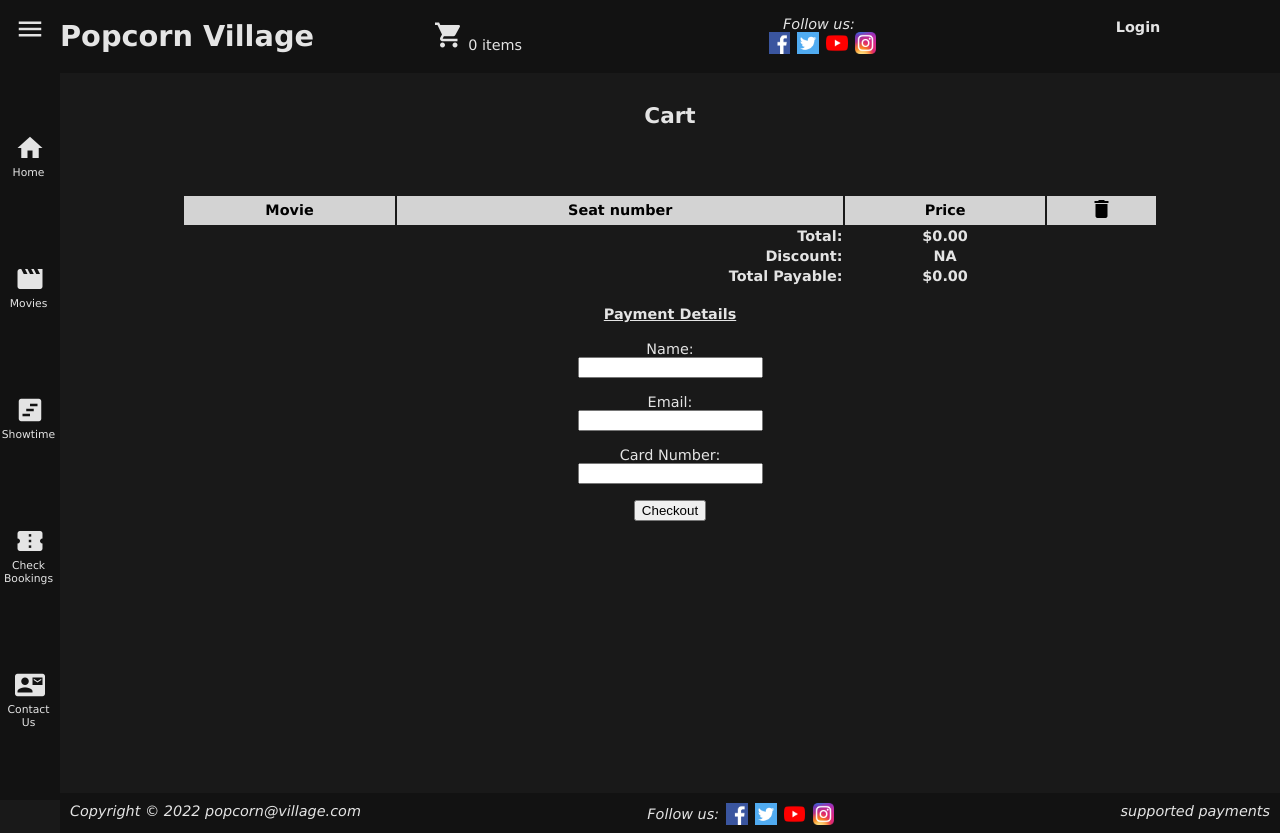
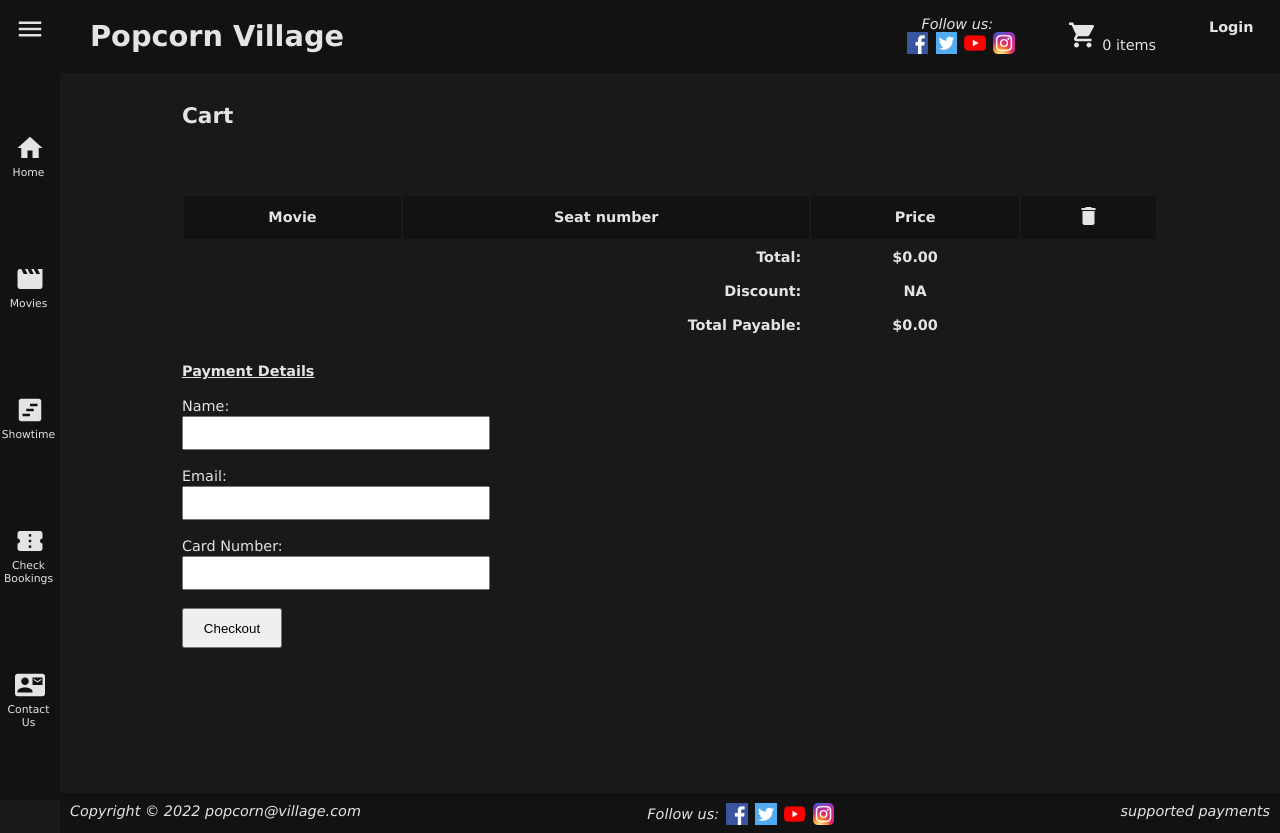
Before and after one commit to JunHong11/IE4717_Proj_Popcorn_village, a PHP site: page /cart.php in a window 1280 px wide. Run offline with PHP 8.4, Linux system fonts and the light colour scheme; lists and menus that the app fills with data are empty.

Commit message:
UI Update.

```diff
--- a/cart.php
+++ b/cart.php
@@ -36,17 +36,17 @@
                         <th>Price</th>
                         <th>
                             <a href="<?php echo $_SERVER['PHP_SELF']; ?>?empty=1">
-                            <i class="material-icons" style="font-size: ;">delete</i>
+                                <i class="material-icons">delete</i>
                             </a>
                         </th>
                     </tr>
                 </thead>
                 <tbody>
                     <?php
-                        for ($i=0; $i<count($_SESSION['cart']); $i++) {
-                            $seatslist = explode(" ",$_SESSION['cart'][$i]["selected-seats"]);
+                    for ($i = 0; $i < count($_SESSION['cart']); $i++) {
+                        $seatslist = explode(" ", $_SESSION['cart'][$i]["selected-seats"]);
                         //2nd loop to go into the specific seats and create 1 row per seat
-                            for ($j=0; $j<count($seatslist); $j++) {
+                        for ($j = 0; $j < count($seatslist); $j++) {
                             //calculation and query for price
                             $stid = $_SESSION['cart'][$i]["stid_selected"];
                             $query = 'SELECT showtimes.mid, movies.title, movies.price
@@ -58,12 +58,12 @@
                             $price = $row["price"];
                             $total += $price;
                             echo '<tr>';
-                                echo '<td>'.$movietitle.'</td>';
-                                echo '<td>'.$seatslist[$j].'</td>';
-                                echo '<td>'.number_format($price, 2).'</td>';
+                            echo '<td>' . $movietitle . '</td>';
+                            echo '<td>' . $seatslist[$j] . '</td>';
+                            echo '<td>' . number_format($price, 2) . '</td>';
                             echo '<td style="text-align: center;">
-                                <a href="delete_item.php?passing='.$stid.','.$_SESSION['cart'][$i]["selected-seats"].','.$seatslist[$j].'">
-                                <i class="material-icons" style="font-size: ;">delete</i>
+                                <a href="delete_item.php?passing=' . $stid . ',' . $_SESSION['cart'][$i]["selected-seats"] . ',' . $seatslist[$j] . '">
+                                <i class="material-icons">delete</i>
                                 </a></td>';
                             echo '</tr>';
                         }
@@ -81,13 +81,13 @@
                         <?php
                         $discount = 0.0;
                         if (isset($_SESSION['valid_user'])) {
-                        $query = 'SELECT discount FROM users WHERE username="' .$_SESSION['valid_user']. '"';
+                            $query = 'SELECT discount FROM users WHERE username="' . $_SESSION['valid_user'] . '"';
                             $result = $db->query($query);
                             $row = $result->fetch_assoc();
                             $hundred = $row["discount"] * 100;
                             $discount = $total * ($row["discount"]);
-                        echo '<th colspan="2" align="right">Discount '.$hundred.'%:</th><br>';
-                        echo '<th>-$'.$discount.'</th>';
+                            echo '<th colspan="2" align="right">Discount ' . $hundred . '%:</th><br>';
+                            echo '<th>-$' . $discount . '</th>';
                         } else {
                             echo '<th colspan="2" align="right">Discount:</th><br>';
                             echo '<th>NA</th>';
@@ -100,8 +100,8 @@
                     <tr>
                         <?php
                         echo '<th colspan="2" align="right">Total Payable:</th><br>';
-                    $payable = $total-$discount;
-                    echo '<th>$'.number_format($payable, 2).'</th>';
+                        $payable = $total - $discount;
+                        echo '<th>$' . number_format($payable, 2) . '</th>';
                         ?>
                     </tr>
                 </tfoot>
@@ -119,10 +119,10 @@
                 <!--input type="text" id="email" name="email"><br /><br /-->
                 <?php
                 if (isset($_SESSION['valid_user'])) {
-                        $query = 'SELECT email FROM users WHERE username="' .$_SESSION['valid_user']. '"';
+                    $query = 'SELECT email FROM users WHERE username="' . $_SESSION['valid_user'] . '"';
                     $result = $db->query($query);
                     $row = $result->fetch_assoc();
-                        echo '<input type="text" id="email" name="email" value="'.$row["email"].'"><br /><br />';
+                    echo '<input type="text" id="email" name="email" value="' . $row["email"] . '"><br /><br />';
                 } else {
                     echo '<input type="text" id="email" name="email" value=""><br /><br />';
                 }
@@ -130,9 +130,9 @@
                 Card Number:<br />
                 <input type="text" id="cardno" name="cardno"><br /><br />
                 <?php
-                echo '<input type="text" id="total" name="total" value='.number_format($payable, 2).' hidden>';
+                echo '<input type="text" id="total" name="total" value=' . number_format($payable, 2) . ' hidden>';
                 if (isset($_SESSION['valid_user'])) {
-                        echo '<input type="text" id="username" name="username" value="'.$_SESSION['valid_user'].'" hidden>';
+                    echo '<input type="text" id="username" name="username" value="' . $_SESSION['valid_user'] . '" hidden>';
                 } else {
                     echo '<input type="text" id="username" name="username" value="" hidden>';
                 }
@@ -147,16 +147,18 @@
         </div>
 
         <!-- moved to the top right bin in table
-            <a href="<?php //echo $_SERVER['PHP_SELF']; ?>?empty=1">Empty your cart</a></p>
+            <a href="<?php //echo $_SERVER['PHP_SELF'];
+                        ?>?empty=1">Empty your cart</a></p>
         -->
     </div>
     <!--script for checking email format-->
     <script type="text/javascript">
         document.addEventListener("DOMContentLoaded", function(event) {
             var emailbox = document.getElementById("email");
-            emailbox.onchange=chkemail;
+            emailbox.onchange = chkemail;
             //pwbox2.onchange=chkpwd2;
         });
+
         function chkemail(event) {
             var myEmail = event.currentTarget;
             var emailRegexp = /^[^@]+@localhost$/;
--- a/css/cart.css
+++ b/css/cart.css
@@ -3,35 +3,47 @@
 	width: 80%;
 	min-width:800px;
 	max-width: 1200px;
-	text-align: center;
 }
-.cart_display tbody a {
-    color: #888888;
+.cart_display thead a {
+    color: #e4e4e4;
 }
 .cart_display table{
     width: 100%;
     margin: auto;
 }
+td, th {
+	padding: 5px
+}
 thead{
-	background-color: #d3d3d3;
-}
-thead th{
-	color: #000000;
-}
-thead th a{
-	color: #000000;
+	background-color: #121212;
 }
 tbody {
 	text-align: center;
-	background-color: #373737;
+}
+tbody a {
+	color: #a83535;
+}
+tfoot td, th {
+	padding :8px;
+}
+i:hover {
+	background-color: rgba(0,0,0,0.3);
 }
 tbody tr:nth-of-type(odd) {
-	color:#000000;
-	background-color: #e9e8e8;
+	background-color: #313131;
 }
 .payment_details {
-	display: inline-block;
+	margin: 20px auto;
 }
 .payment_details h4{
     text-decoration: underline;
 }
+input[type=text] {
+	width: 300px;
+	height: 28px;
+	margin: 2px auto;
+}
+input[type=submit] {
+	width: 100px;
+	height: 40px;
+}
--- a/header.php
+++ b/header.php
@@ -34,9 +34,19 @@ if (!isset($_SESSION['cart'])) {
 	<div id="rightcol">
 		<header>
 			<div id="headflex">
-				<a href="index.php">
+				<a style="flex-grow: 10; margin-left: 30px;" href="index.php">
 					<h1>Popcorn Village</h1>
 				</a>
+				<div id="headicons">
+					<br>
+					<i>Follow us: </i>
+					<div class="social-flex">
+						<img style="background-color: #ffffff;" src="social_icons/fb.png">
+						<img src="social_icons/twitter.png">
+						<img src="social_icons/youtube.png">
+						<img src="social_icons/ig.png">
+					</div>
+				</div>
 				<div id="headicons">
 					<!-- <h4>cart and social</h4> -->
 					<a href="cart.php" style="display: inline-block; margin: 20px 0; text-decoration: none;">
@@ -50,16 +60,6 @@ if (!isset($_SESSION['cart'])) {
 								echo $numberitems;
 								?> items</span>
 					</a>
-				</div>
-				<div id="headicons">
-					<br>
-					<i>Follow us: </i>
-					<div class="social-flex">
-						<img style="background-color: #ffffff;" src="social_icons/fb.png">
-						<img src="social_icons/twitter.png">
-						<img src="social_icons/youtube.png">
-						<img src="social_icons/ig.png">
-					</div>
 				</div>
 				<div id="shortlogin">
 					<?php
```
Also changed, not shown: css/loginoutregis.css (+14 -2 lines), registration.php (+46 -16 lines). Lines whose indentation alone changed are shown as unchanged.
